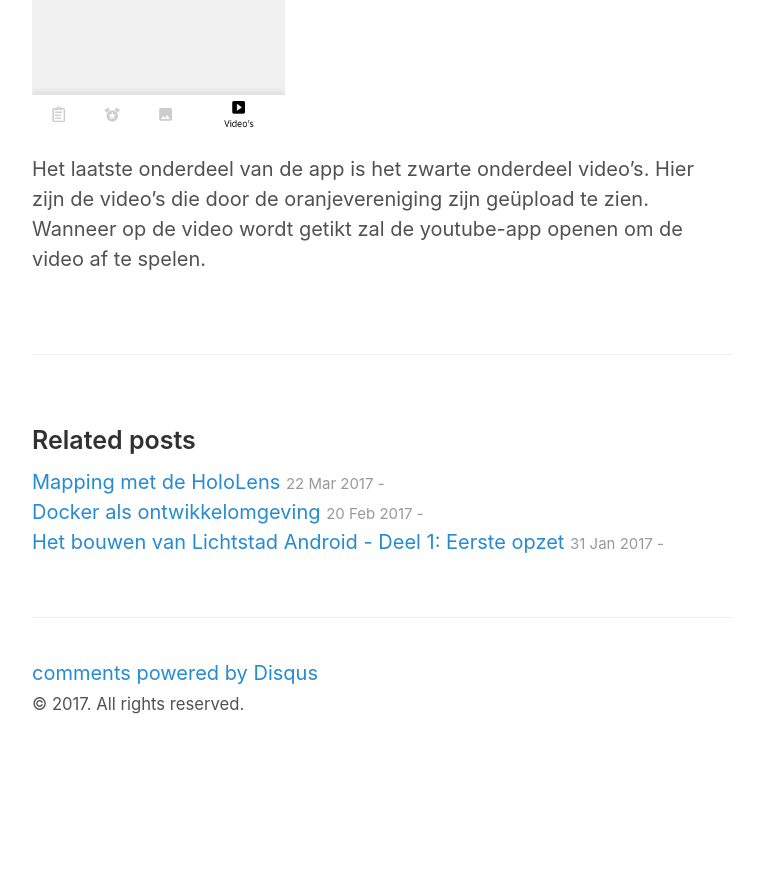
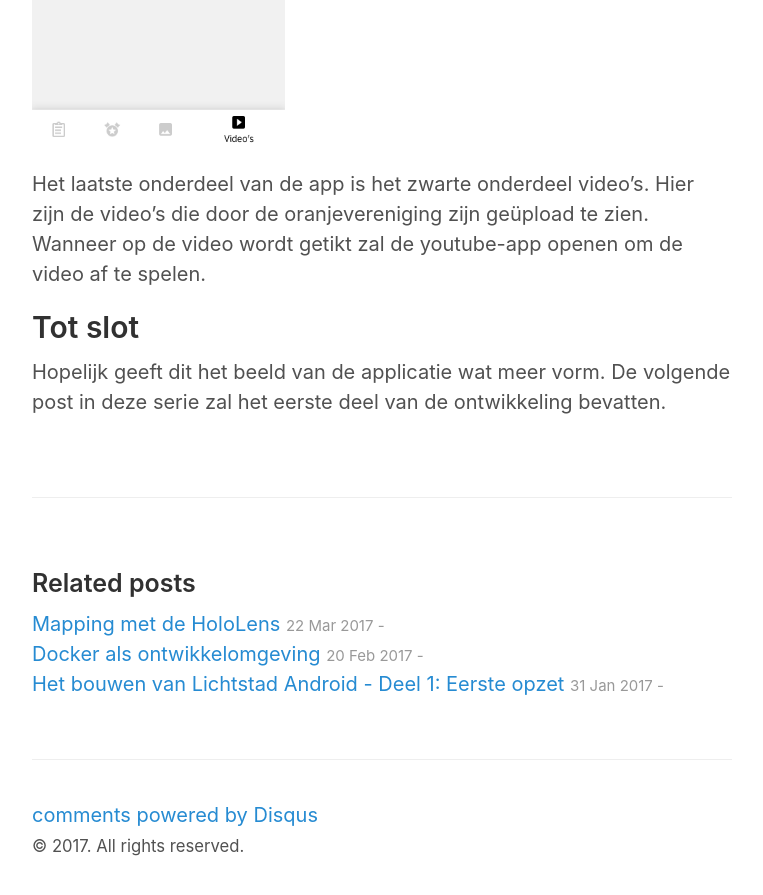
Before and after one commit to move4mobile/geekbites, a Jekyll site: the page built from _posts/2017-03-29-lichtstad-android-2.md, in a window 1280 px wide and 900 px high, scrolled down 3453 px. Shown: the top 895 px of the window, without its empty margins (258-1021 px from the left). Built offline with Jekyll 4.4.1, drawn with Linux system fonts in a browser that asks for light colours; comment, search, counter and statistics services are not loaded; before the commit the page ends 4211 px from its top, so only the background shows below that.

Commit message:
Add closing text

```diff
--- a/_posts/2017-03-29-lichtstad-android-2.md
+++ b/_posts/2017-03-29-lichtstad-android-2.md
@@ -12,18 +12,21 @@ Na lang wachten is het er dan eindelijk: het grafisch ontwerp. In de rest van de
 
 De applicatie zal bestaan uit vier onderdelen: Programma, Uitslagen, Foto's en Video's. Elk onderdeel heeft zijn eigen opvallende kleur, zodat de gebruiker goed ziet van welk onderdeel hij gebruik maakt. Tussen de onderdelen wisselen is mogelijk door op de knoppen in de tabbalk onderin het scherm te tikken. Verder heeft elk onderdeel een tabbalk bovenin het scherm om een selectie te doen op basis van de datum. De app zal openen op het linker onderdeel: Programma.
 
-## Programma
+### Programma
 <img alt="Ontwerp onderdeel programma" src="/assets/lichtstad-android-2/program.png" style="max-height: 50vh;"/>
 Het onderdeel programma is in deze applicatie oranje. In dit onderdeel is het mogelijk het programma van de feestweek te bekijken. Bovenin kan worden gekozen voor welke datum de gebruiker het programma wil zien. Verder kan de gebruiker naar links en rechts vegen om van dag te wisselen. Van elk programmaonderdeel wordt standaard de titel, tijd en locatie getoond. Door op het vlak van het programmaonderdeel te tikken wordt ook een uitgebreidere omschrijving zichtbaar. Daarnaast wordt dan een klein plaatje getoond. Verder zal de gebruiker een programmaonderdeel als favoriet kunnen markeren door op het hartje te tikken. Hierdoor wordt het onderdeel zichtbaar in de lijst met favorieten, die bereikbaar is door op het hartje rechtsbovenin het scherm.
 
-## Uitslagen
+### Uitslagen
 <img alt="Ontwerp onderdeel uitslagen" src="/assets/lichtstad-android-2/result.png" style="max-height: 50vh;"/>
 In het blauwe onderdeel uitslagen zijn de uitslagen van evenementen tijdens de feestweek te bekijken. Van elk evenement wordt een afbeelding en de naam getoond. Wanneer op een evenement wordt getikt zal de website van gramsbergen.nl worden geopend om de uitslagen te laten zien. Bovenin de tabbalk kan een jaar worden gekozen, zodat de uitslagen van meerdere jaren kunnen worden vergeleken.
 
-## Foto's
+### Foto's
 <img alt="Ontwerp onderdeel foto's" src="/assets/lichtstad-android-2/photos.png" style="max-height: 50vh;"/>
 De foto's van de feestweek kunnen worden bekeken in het rode onderdeel van de app. Wanneer het onderdeel wordt geopend is een lijst met fotoalbums zichtbaar. Bij elk fotoalbum wordt het aantal foto's en een foto uit het album getoond. Door de preview niet altijd dezelfde verhouding te geven wordt de lijst wat speelser. Door op een album te tikken zal deze worden geopend waardoor de lijst met foto's in het album zichtbaar wordt. Deze wordt in dezelfde stijl weergegeven.
 
-## Video's
+### Video's
 <img alt="Ontwerp onderdeel video's" src="/assets/lichtstad-android-2/videos.png" style="max-height: 50vh;"/>
 Het laatste onderdeel van de app is het zwarte onderdeel video's. Hier zijn de video's die door de oranjevereniging zijn geüpload te zien. Wanneer op de video wordt getikt zal de youtube-app openen om de video af te spelen.
+
+## Tot slot
+Hopelijk geeft dit het beeld van de applicatie wat meer vorm. De volgende post in deze serie zal het eerste deel van de ontwikkeling bevatten.
```
